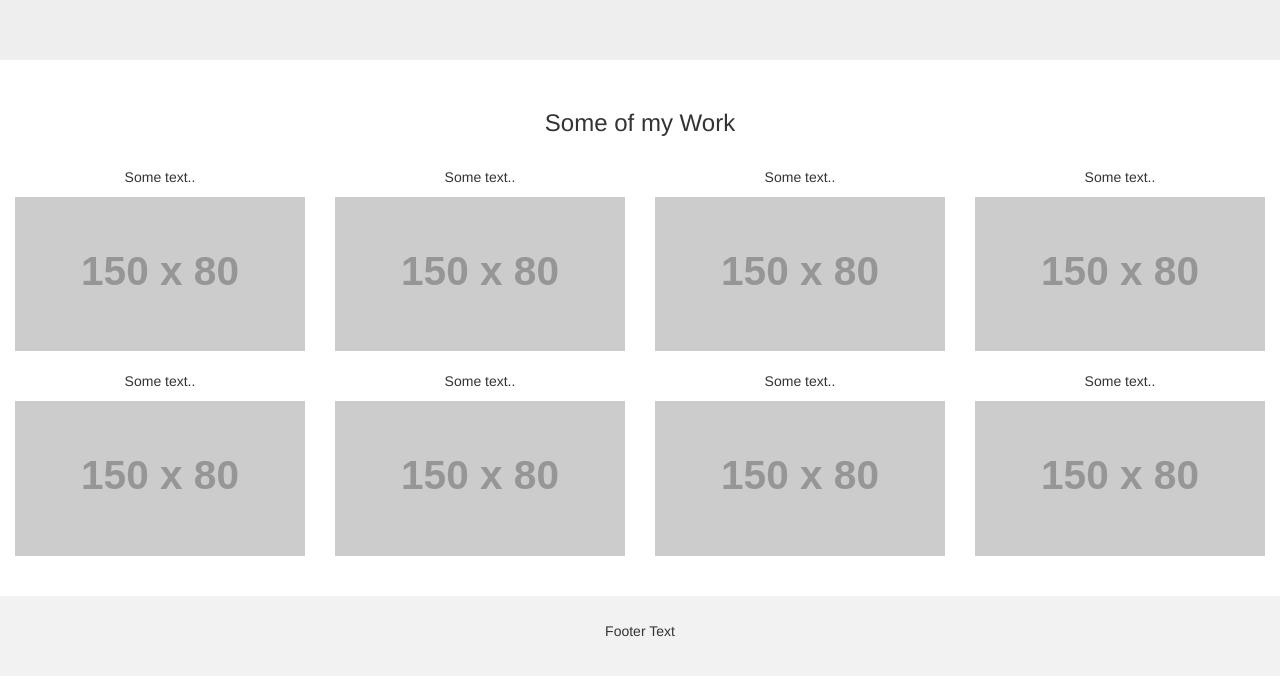
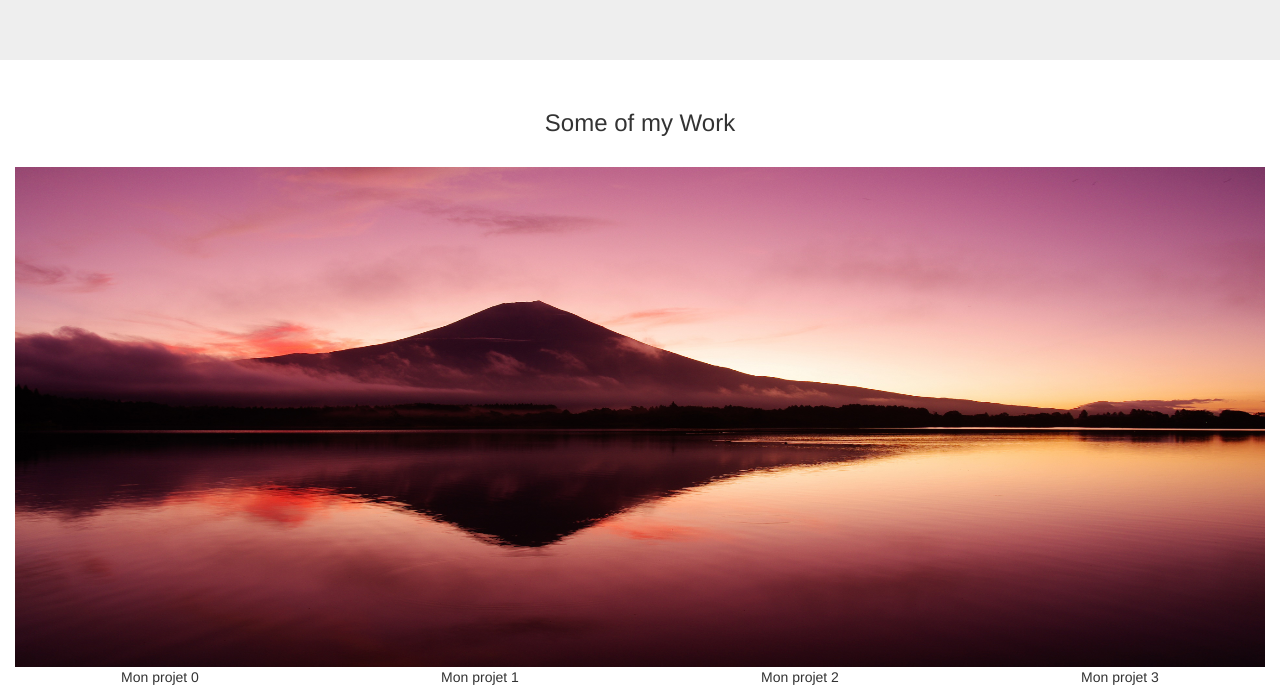
Before and after one commit to CarolineCF/JqueryTry, a plain HTML site: page exo-3/index.html in a window 1280 px wide. Shown: the part 232-926 px from the top of the page. Drawn offline with nearby package versions, Linux system fonts and the light colour scheme; placeholder pictures from the web are drawn by us.

Commit message:
Exo 3 Manipulation terminus!

```diff
--- a/exo-3/index.html
+++ b/exo-3/index.html
@@ -9,6 +9,8 @@
     <link rel="stylesheet" href="index.css">
     <script src="https://ajax.googleapis.com/ajax/libs/jquery/3.2.1/jquery.min.js"></script>
     <script src="https://maxcdn.bootstrapcdn.com/bootstrap/3.3.7/js/bootstrap.min.js"></script>
+
+
 </head>
 
 <body>
@@ -105,7 +107,9 @@
     <footer class="container-fluid text-center">
         <p>Footer Text</p>
     </footer>
+    <script src="https://ajax.googleapis.com/ajax/libs/jquery/3.3.1/jquery.min.js"></script>
 
+    <script src="script.js"></script>
 </body>
 
 </html>
--- a/exo-3/script.js
+++ b/exo-3/script.js
@@ -1 +1,27 @@
 console.log("exercice 3");
+
+$(document).ready(() =>{
+
+
+    $('h1').text('CARO AIRLINE'); // remplace le titre
+    $('#tagline').text('Quittez cette terre solaire, rejoignez le froid polaire'); // remplace la tagline
+    $('#myNavbar > ul:first').remove(); // efface la nav bar en gardant le login
+    $('.glyphicon-log-in').removeClass('glyphicon-log-in').addClass('glyphicon glyphicon-leaf')// changer le glyphicon
+    $('footer > p').text('Copyright 2017').css({ 'font-weight': 'bold', 'color' : 'red'});// remplacer le <p> dans le footer et mettre le text en gras et en rouge
+    $('#work1 > .col-sm-3 > *').text('Mon Projet');// remplacer tout les <p> de la premiere ligne d'images par un "Mon projet"
+    rename(); // numéroter chaque <p>
+    $('img[src="https://placehold.it/150x80?text=IMAGE"]').attr('src','mtFuji.jpg');// Changer toute les images du projet par une autre
+    $('#work1 > div:nth-child(1) > img').clone().attr('src','lakeTanuki.png').css({ 'height': '500px' }).appendTo('body').insertBefore('#work1'); /* clone d'une div contenant un <p> et un <img src>
+     modif de l'image et postionnement de la div avant l'id work1 */
+
+});
+//Petit bonus : ajouter le numéro du projet à chaque projet
+function rename() {
+    var i = 0;
+    $('.col-sm-3 > p').each(function () {
+
+        $(this).text('Mon projet' + ' '+i);
+
+        i++
+    })
+ }
```
Also changed, not shown: exo-3/index.css (line endings or trailing spaces), exo-3/lakeTanuki.png (added), exo-3/laravelRobot.png (added), exo-3/mtFuji.jpg (added), exo-3/raspberryLinux.jpg (added), 1 other file.
